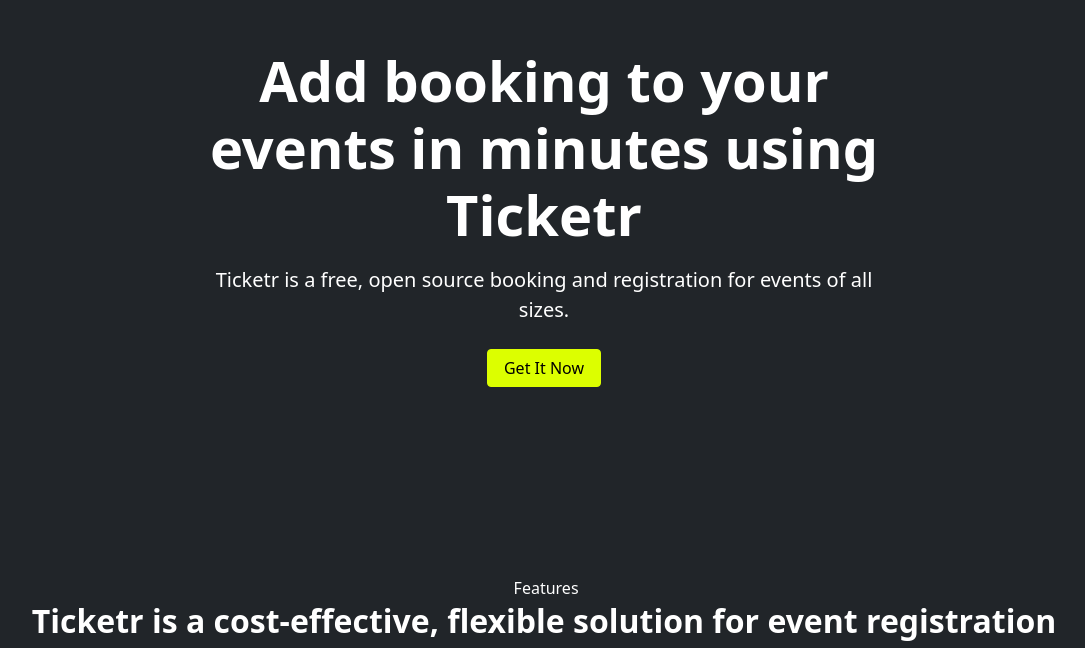
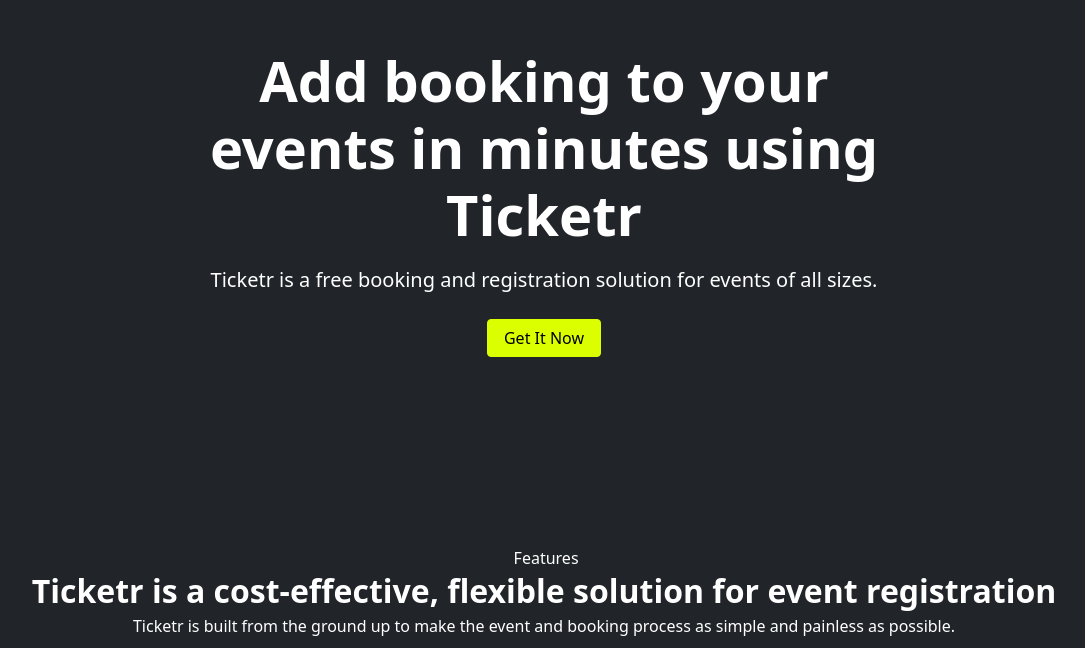
Before and after one commit to Brenden2008/Ticketr-Dev, a Next.js app: page / in a window 1280 px wide. Shown: the part 145-793 px from the top of the page, without its empty margins (96-1181 px from the left). Built offline with nearby package versions, Linux system fonts and the light colour scheme.

Commit message:
1 file modified

```diff
--- a/pages/index.js
+++ b/pages/index.js
@@ -14,7 +14,7 @@
                     Add booking to your events in minutes using Ticketr
                   </h1>
                   <p className="fw-light lead mb-4 text-white">
-                    Ticketr is a free, open source booking and registration for
+                    Ticketr is a free booking and registration solution for
                     events of all sizes.
                   </p>{' '}
                   <a href="#" className="btn btn-primary pe-3 ps-3">
```
